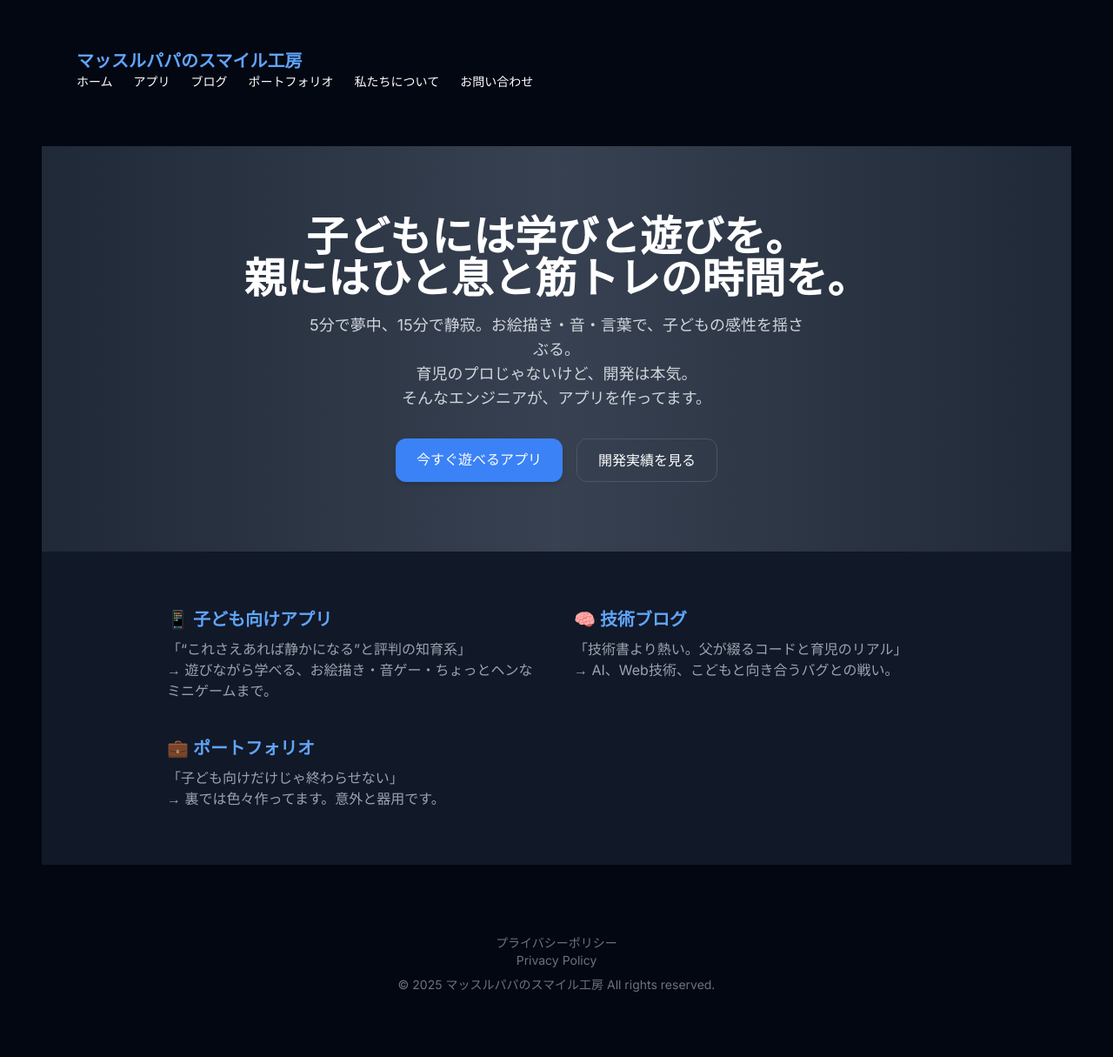
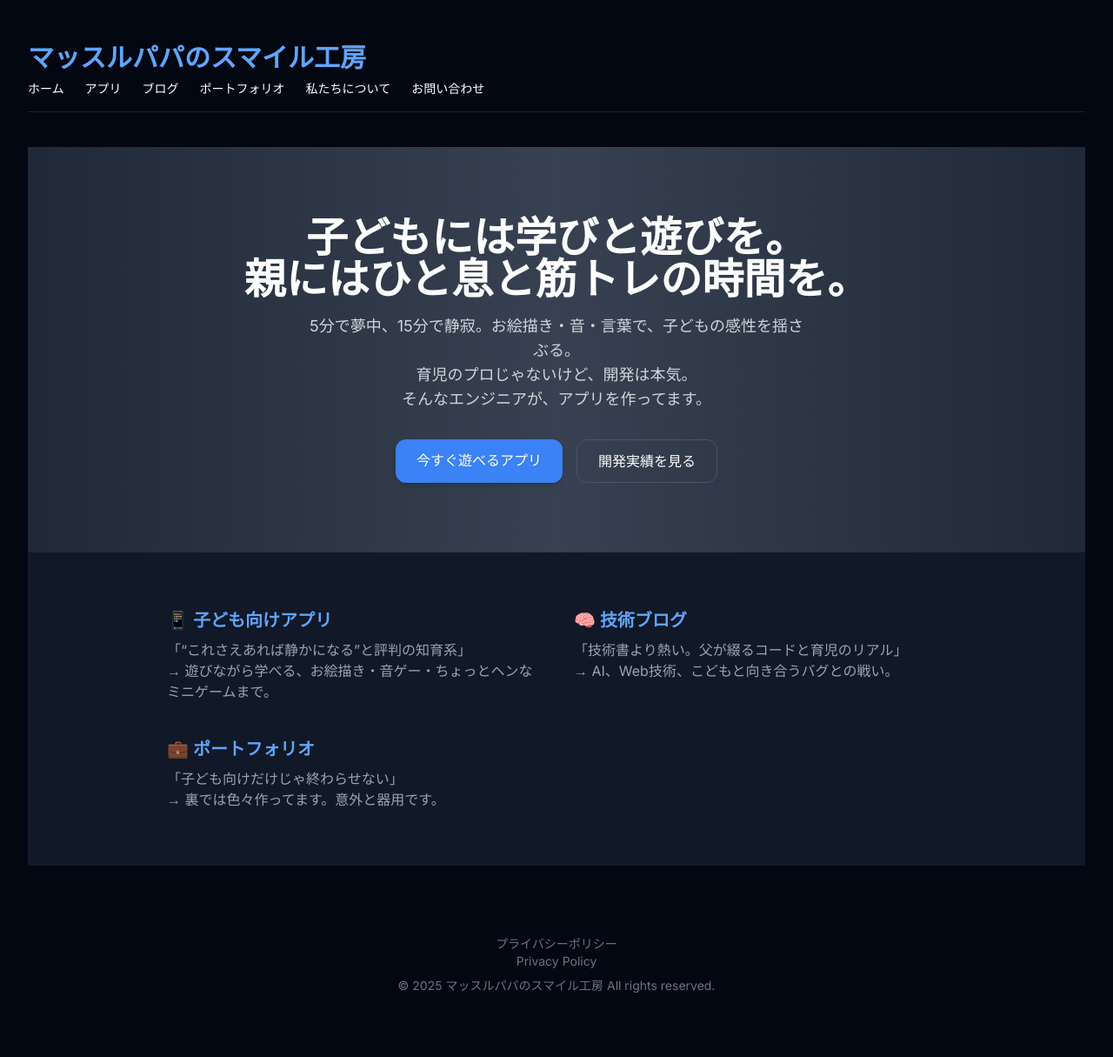
Before and after one commit to k41301175/MuscleDad-SmileLab, a Jekyll site: the page built from index.html, in a window 1280 px wide. Shown: the whole page at 87% size. Built offline with Jekyll 4.4.1, drawn with Linux system fonts in a browser that asks for light colours; nearby versions of some CDN libraries.

Commit message:
adjust layout

```diff
--- a/_layouts/default.html
+++ b/_layouts/default.html
@@ -27,9 +27,9 @@
   </style>
 </head>
 <body class="bg-gray-950 text-white">
-  <header class="p-6 max-w-6xl mx-auto">
+  <header class="px-0 py-4 border-b border-white/10">
     <div class="flex justify-between items-center">
-      <h1 class="text-xl font-bold text-blue-400">
+      <h1 class="text-3xl font-bold text-blue-400 pb-2">
         <a href="/index.html">マッスルパパのスマイル工房</a>
       </h1>
       <button id="menu-toggle" class="md:hidden text-white focus:outline-none">
@@ -46,7 +46,7 @@
     </nav>
   </header>
 
-  <main class="px-4 py-10">
+  <main class="px-0 py-10">
     {{ content }}
   </main>
 
```
